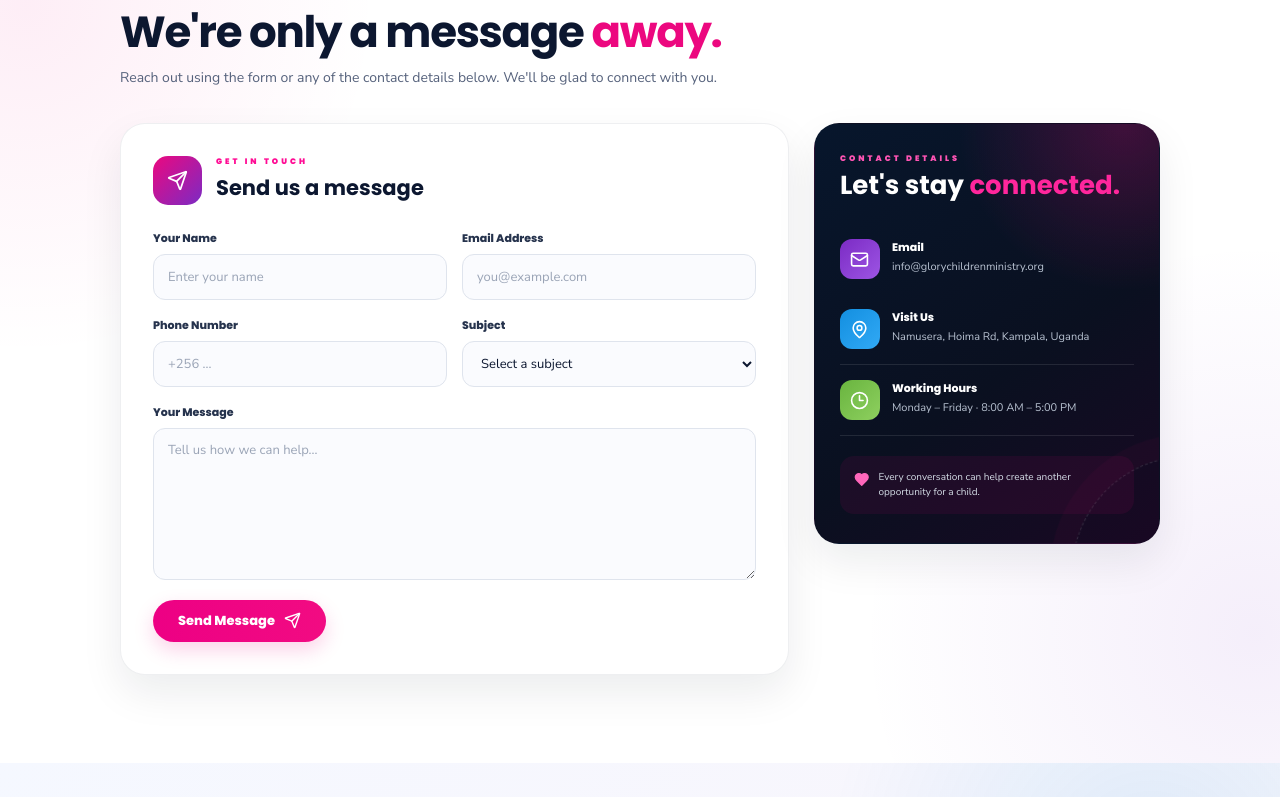
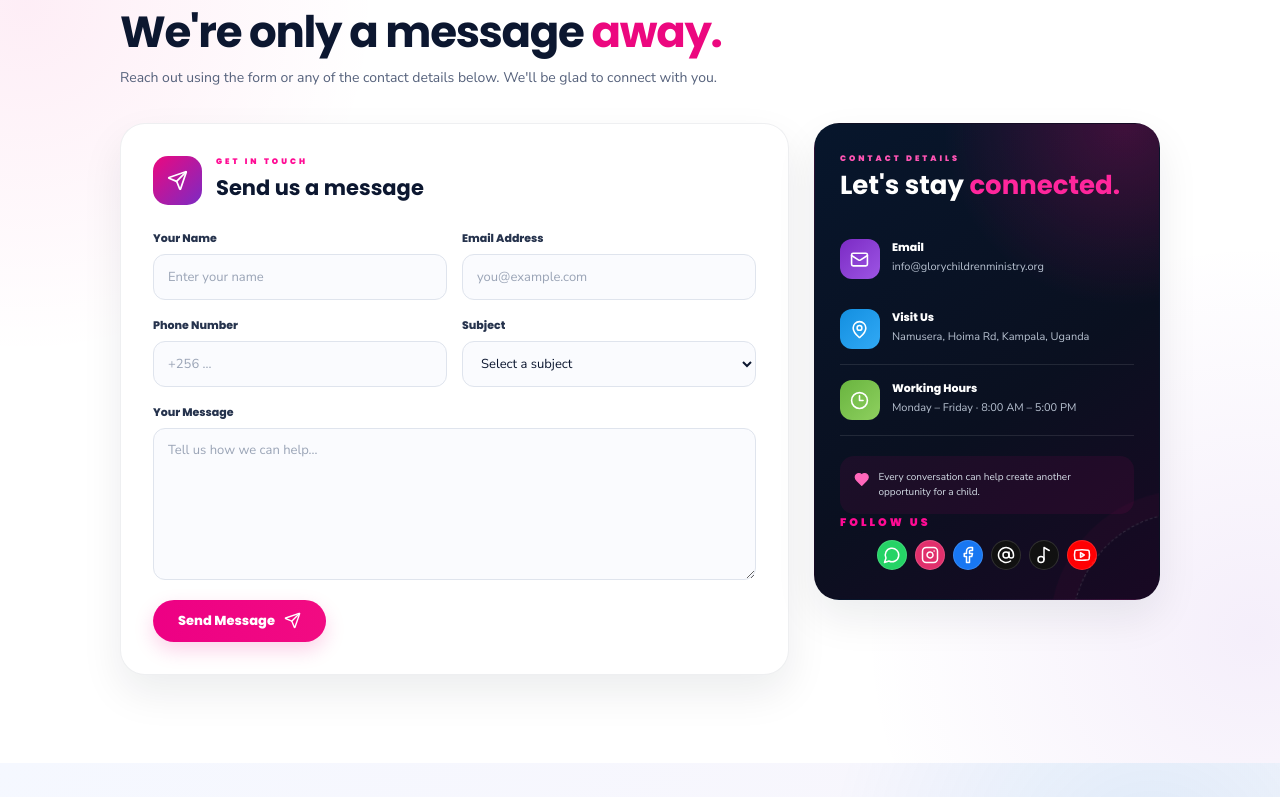
Before and after one commit to gcmdev12/gcm_website, a Next.js app: page /contact in a window 1280 px wide. Shown: the part 728-1525 px from the top of the page. Built offline with nearby package versions, Linux system fonts and the light colour scheme; no server answers.

Commit message:
Fetch contact social links from database

```diff
--- a/app/(website)/contact/page.tsx
+++ b/app/(website)/contact/page.tsx
@@ -2,7 +2,7 @@
 
 import { FormEvent, useEffect, useState } from 'react'
 import { graphqlRequest, PUBLIC_SITE_SETTINGS_QUERY, SUBMIT_CONTACT_FORM } from '../../../lib/api'
-import { ArrowRight, CheckCircle2, Clock3, Heart, Mail, MapPin, MessageCircle, Phone, Send, Sparkles, Users, X } from 'lucide-react'
+import { ArrowRight, AtSign, CheckCircle2, Clock3, Facebook, Heart, Instagram, Mail, MapPin, MessageCircle, Music2, Phone, Send, Sparkles, Users, X, Youtube } from 'lucide-react'
 
 type SiteSettings = {
   email: string
@@ -137,6 +137,17 @@ export default function ContactPage() {
               <div className="contact-detail"><span className="contact-detail-icon contact-icon-blue"><MapPin size={19} /></span><span><strong>Visit Us</strong><small>{settings.location || "Namusera, Hoima Rd, Kampala, Uganda"}</small></span></div>
               <div className="contact-detail"><span className="contact-detail-icon contact-icon-green"><Clock3 size={19} /></span><span><strong>Working Hours</strong><small>Monday – Friday · 8:00 AM – 5:00 PM</small></span></div>
               <div className="contact-details-note"><Heart size={19} fill="currentColor" /><p>Every conversation can help create another opportunity for a child.</p></div>
+              <div className="contact-socials">
+                <p className="eyebrow">FOLLOW US</p>
+                <div className="social-links" aria-label="Social media links">
+                  <a className="social-whatsapp" href={settings.whatsapp || '#'} aria-label="WhatsApp"><MessageCircle size={18} /></a>
+                  <a className="social-instagram" href={settings.instagram || '#'} aria-label="Instagram"><Instagram size={18} /></a>
+                  <a className="social-facebook" href={settings.facebook || '#'} aria-label="Facebook"><Facebook size={18} /></a>
+                  <a className="social-threads" href={settings.threads || '#'} aria-label="Threads"><AtSign size={18} /></a>
+                  <a className="social-tiktok" href={settings.tiktok || '#'} aria-label="TikTok"><Music2 size={18} /></a>
+                  <a className="social-youtube" href={settings.youtube || '#'} aria-label="YouTube"><Youtube size={18} /></a>
+                </div>
+              </div>
             </aside>
           </div>
         </div>
```
